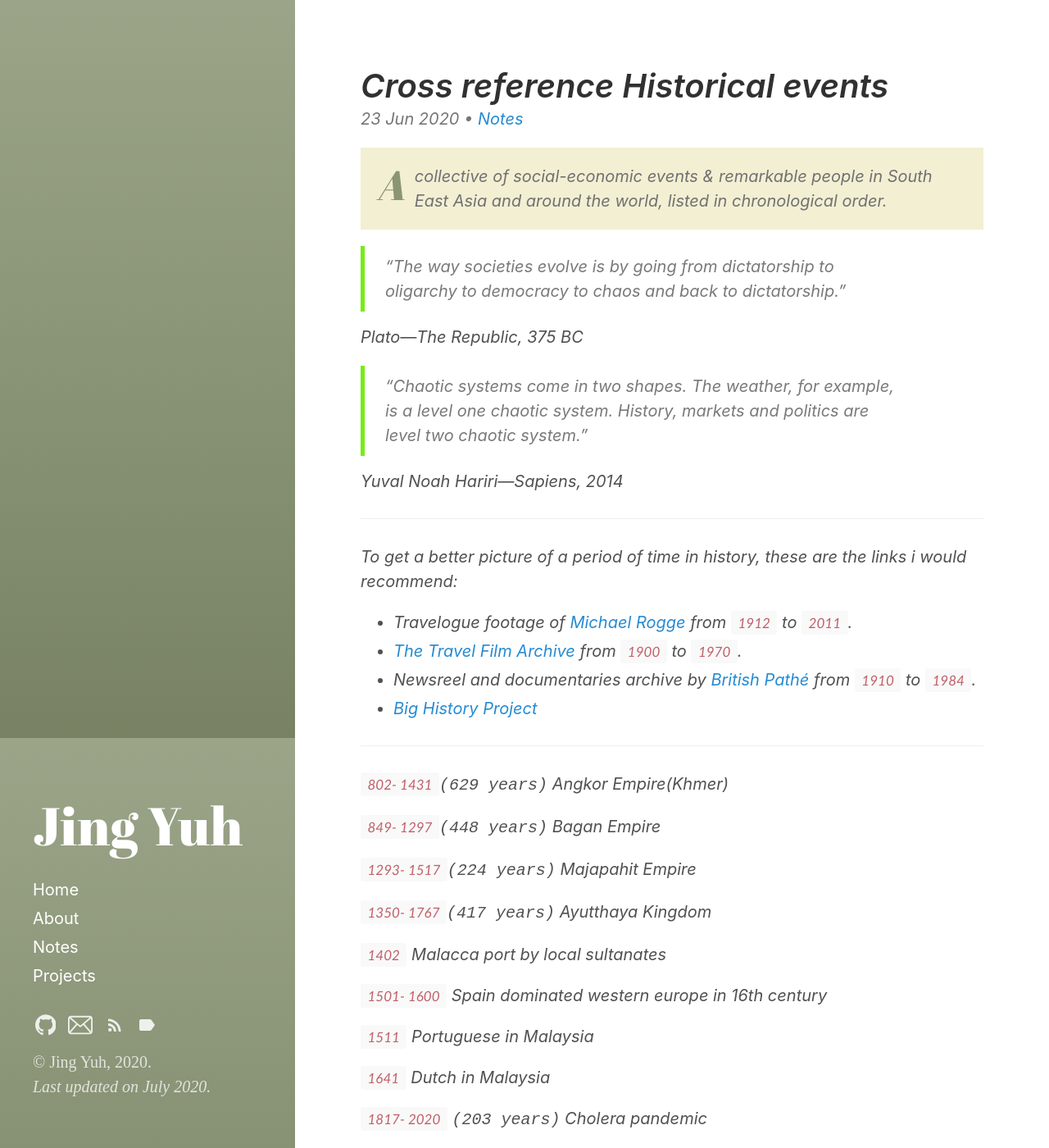
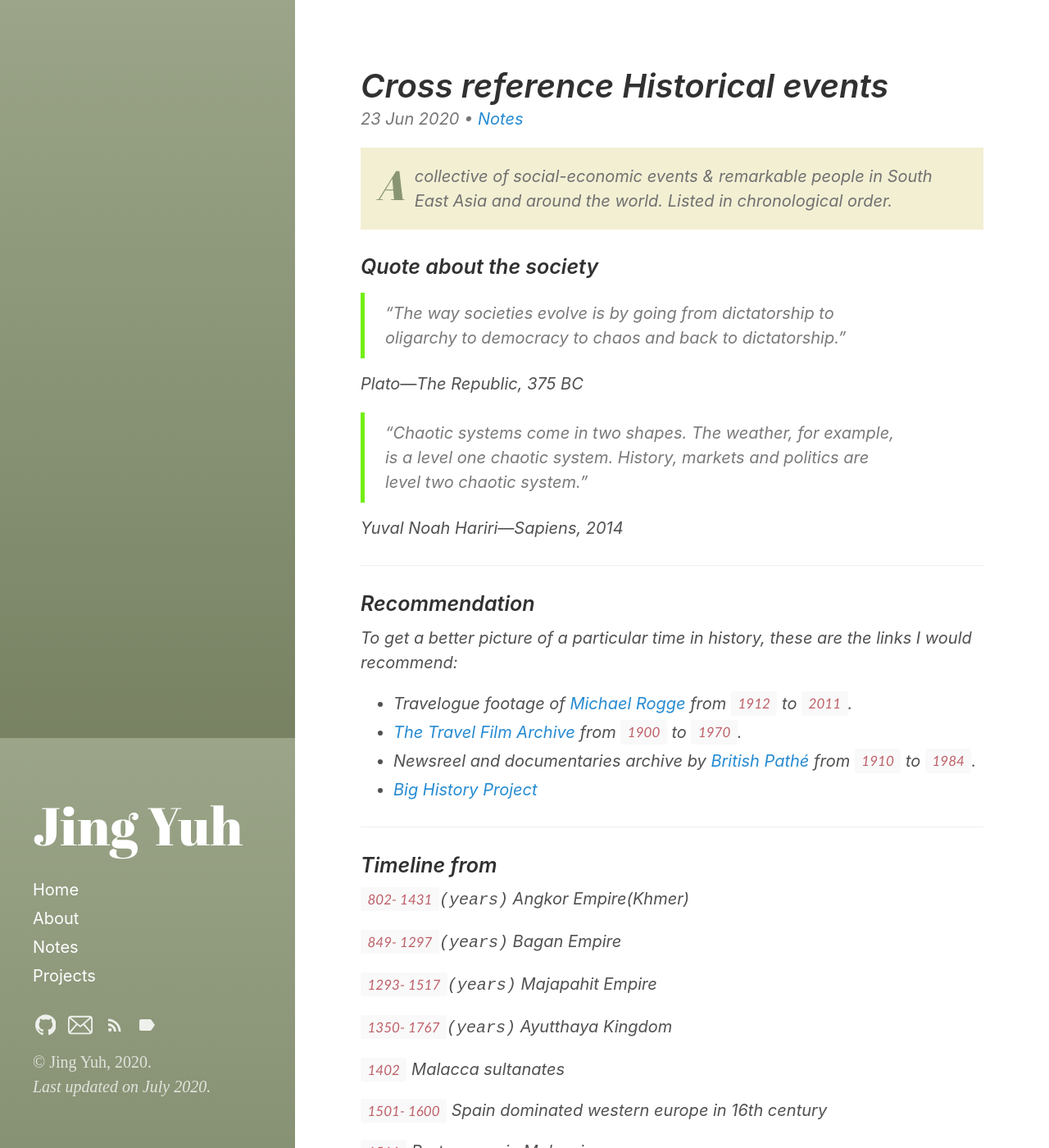
Before and after one commit to jyang123-bit/Website, a Jekyll site: the page built from _posts/2020-06-23-Notes-cross-reference-historical-events.md, in a window 1280 px wide and 1400 px high. Shown: the whole window at 82% size. Built offline with Jekyll 4.4.1, drawn with Linux system fonts in a browser that asks for light colours.

Commit message:
Update 2020-06-23-Notes-cross-reference-historical-events.md

```diff
--- a/_posts/2020-06-23-Notes-cross-reference-historical-events.md
+++ b/_posts/2020-06-23-Notes-cross-reference-historical-events.md
@@ -15,9 +15,10 @@ last_modified_at:
 ---
 
 <p class="message">
-  <span class="padded-dropcap">A</span> collective of social-economic events & remarkable people in South East Asia and around the world, listed in chronological order.
+  <span class="padded-dropcap">A</span> collective of social-economic events & remarkable people in South East Asia and around the world. Listed in chronological order.
 </p>
 
+### Quote about the society
 > "The way societies evolve is by going from dictatorship to oligarchy to democracy to chaos and back to dictatorship."
 
 <cite>Plato</cite>---The Republic, 375 BC
@@ -27,24 +28,24 @@ last_modified_at:
 <cite>Yuval Noah Hariri</cite>---Sapiens, 2014
 
 ---
-
-To get a better picture of a period of time in history, these are the links i would recommend:
+### Recommendation
+To get a better picture of a particular time in history, these are the links I would recommend:
   - Travelogue footage of <a href="https://www.youtube.com/c/michaelijsbrand/about">Michael Rogge</a> from `1912` to `2011`.
   - [The Travel Film Archive](http://www.travelfilmarchive.com/home.php) from `1900` to `1970`.
   - Newsreel and documentaries archive by <a href="https://www.youtube.com/c/britishpathe/about">British Pathé</a> from `1910` to `1984`.
   - [Big History Project](https://www.bighistoryproject.com/home)
 
 ---
+### Timeline from
+`802- 1431`<kbd>(years)</kbd> Angkor Empire(Khmer)
 
-`802- 1431`<kbd>(629 years)</kbd> Angkor Empire(Khmer)
+`849- 1297`<kbd>(years)</kbd> Bagan Empire
 
-`849- 1297`<kbd>(448 years)</kbd> Bagan Empire
+`1293- 1517`<kbd>(years)</kbd> Majapahit Empire
 
-`1293- 1517`<kbd>(224 years)</kbd> Majapahit Empire
+`1350- 1767`<kbd>(years)</kbd> Ayutthaya Kingdom
 
-`1350- 1767`<kbd>(417 years)</kbd> Ayutthaya Kingdom
-
-`1402` Malacca port by local sultanates
+`1402` Malacca sultanates
 
 `1501- 1600` Spain dominated western europe in 16th century
 
```
